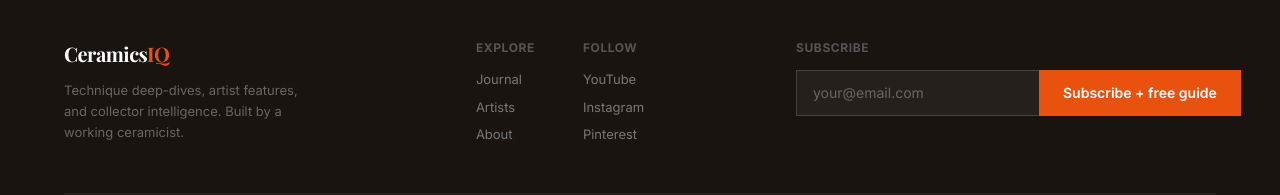
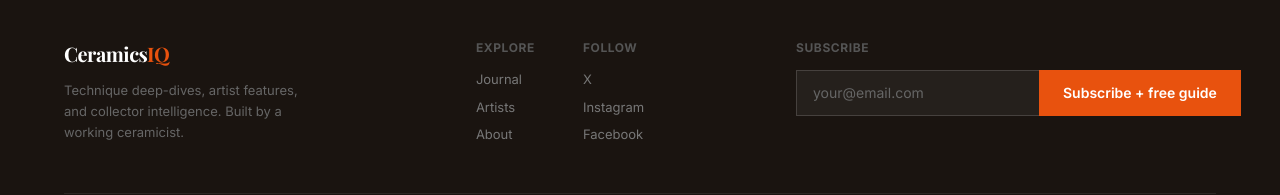
Before and after one commit to CeramicsIQ/ceramicsiq-site, a Next.js app: page / in a window 1280 px wide. Shown: the part 2410-2605 px from the top of the page. Built offline with nearby package versions, Linux system fonts and the light colour scheme; no server answers.

Commit message:
Update Footer.tsxe footer social links: X, Instagram, Facebook

```diff
--- a/src/components/Footer.tsx
+++ b/src/components/Footer.tsx
@@ -43,9 +43,9 @@ export function Footer() {
               Follow
             </h4>
             {[
-              { label: "YouTube", href: "https://www.youtube.com/@CeramicsIQ" },
-              { label: "Instagram", href: "#" },
-              { label: "Pinterest", href: "#" },
+              { label: "X", href: "https://x.com/ceramicsiq" },
+              { label: "Instagram", href: "https://instagram.com/ceramicsiq" },
+              { label: "Facebook", href: "https://facebook.com/ceramicsiq" },
             ].map(({ label, href }) => (
               <a
                 key={label}
```
